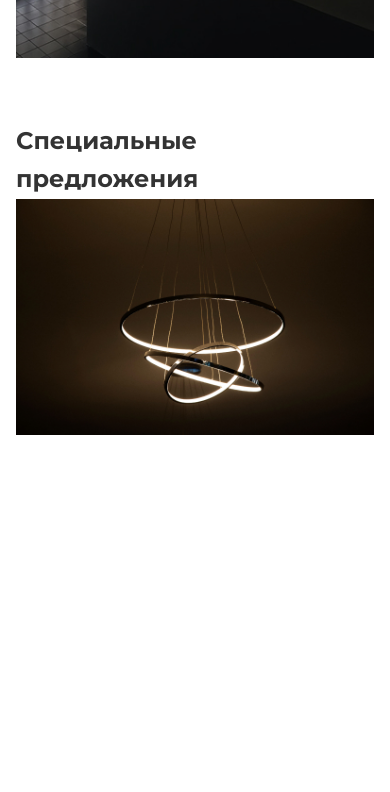
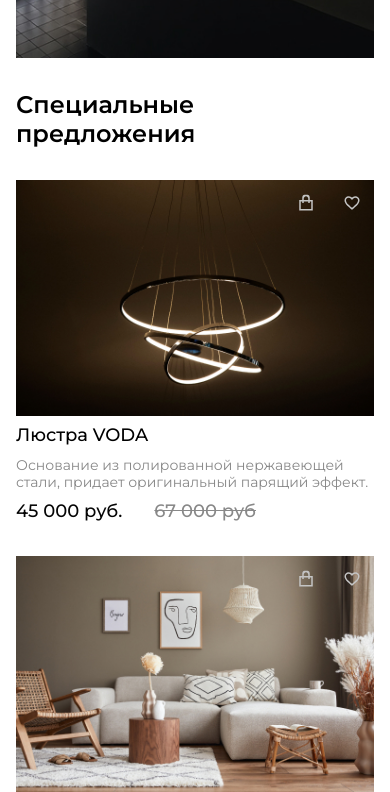
Before and after one commit to ante-luu/mebelprojectsite, a plain HTML site: page index.html in a window 390 px wide. Shown: the part 2519-3311 px from the top of the page. Drawn offline with Linux system fonts and the light colour scheme.

Commit message:
+offer index +mobile

```diff
--- a/_offer.scss
+++ b/_offer.scss
@@ -237,6 +237,110 @@
     .offer{
         padding-left: 16px;
         padding-right: 16px;
-        padding-top: 64px;
+        padding-top: 32px;
     }
+
+    .offer__header{
+        color: rgb(0, 0, 0);
+        font-family: Montserrat;
+        font-size: 24px;
+        font-weight: 600;
+        line-height: 29px;
+        letter-spacing: 0%;
+        text-align: left;
+        margin-bottom: 32px;
+    }
+    .offer__container{
+        display: grid;
+        grid-template-columns: 1fr;
+        row-gap: 34px;
+    }
+    .offer__title{
+        color: rgb(0, 0, 0);
+        font-family: Montserrat;
+        font-size: 18px;
+        font-weight: 500;
+        line-height: 22px;
+        letter-spacing: 0%;
+        text-align: left;
+    }
+    .offer__description{
+        color: rgb(136, 136, 136);
+        font-family: Montserrat;
+        font-size: 14px;
+        font-weight: 400;
+        line-height: 17px;
+        letter-spacing: 0%;
+        text-align: left;
+        margin-top: 11px;
+        margin-bottom: 9px;
+    }
+    .offer__price-box{
+
+        display: flex;
+        gap: 32px;
+    }
+    .offer__price--new{
+        color: rgb(5, 5, 5);
+        font-family: Montserrat;
+        font-size: 18px;
+        font-weight: 500;
+        line-height: 22px;
+        letter-spacing: 0%;
+        text-align: left;
+    }
+    .offer__price--old{
+        color: rgb(136, 136, 136);
+        font-family: Montserrat;
+        font-size: 18px;
+        font-weight: 500;
+        line-height: 22px;
+        letter-spacing: 0%;
+        text-align: left;
+        text-decoration-line: line-through;
+    }
+
+    .offer__article{
+        grid-column: span 1;
+    }
+    .offer__img-container {
+        position: relative;
+        display: inline-block;
+    }
+
+    /* Основные стили для контейнера иконок */
+    .offer__link {
+        position: absolute;
+        top: 7px;
+        right: 6px;
+        z-index: 2;
+        display: flex;
+        gap: 14px;
+
+    }
+
+    /* Стили для каждой иконки */
+    .offer__link-icon {
+        background:transparent;
+        border-radius: 50%;
+        width: 32px;
+        height: 32px;
+        display: flex;
+        align-items: center;
+        justify-content: center;
+        transition: all 0.3s ease;
+    }
+
+    .offer__link-icon:hover {
+        background: transparent;
+        transform: scale(1.4);
+    }
+
+    /* Стили для SVG внутри иконок */
+    .offer__link-icon svg {
+        width: 18px;
+        height: 18px;
+        fill: #C4C4C4;/* Цвет иконок */
+    }
+
 }
```
Also changed, not shown: style.css, 1 other file.
